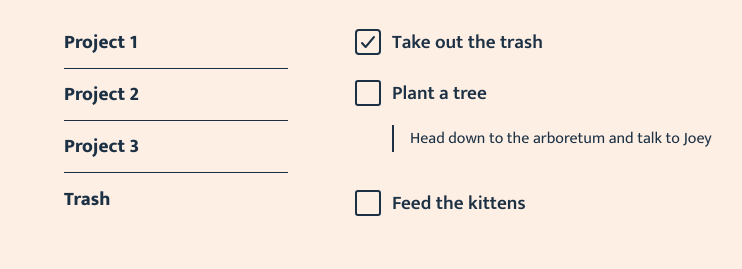
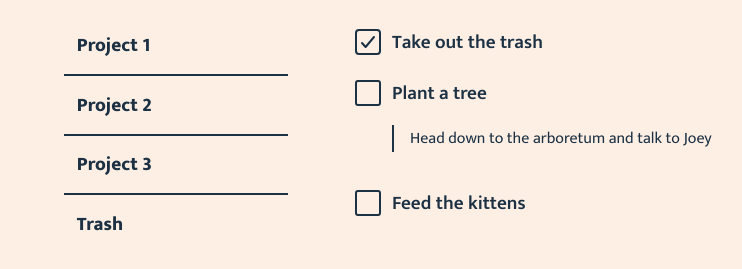
Before and after one commit to jjjjonathan/odin-todo, a website built with webpack: page staging/staging.html in a window 1280 px wide. Shown: the part 187-456 px from the top of the page, without its empty margins (176-918 px from the left). Built offline with nearby package versions, Linux system fonts and the light colour scheme.

Commit message:
ui styling

```diff
--- a/staging/style.css
+++ b/staging/style.css
@@ -52,8 +52,8 @@ h1 {
 }
 
 .projects li {
-  border-bottom: 1px solid var(--black);
-  padding: .6rem 0;
+  border-bottom: 2px solid var(--black);
+  padding: .8rem;
 }
 
 .projects li:last-child {
```
